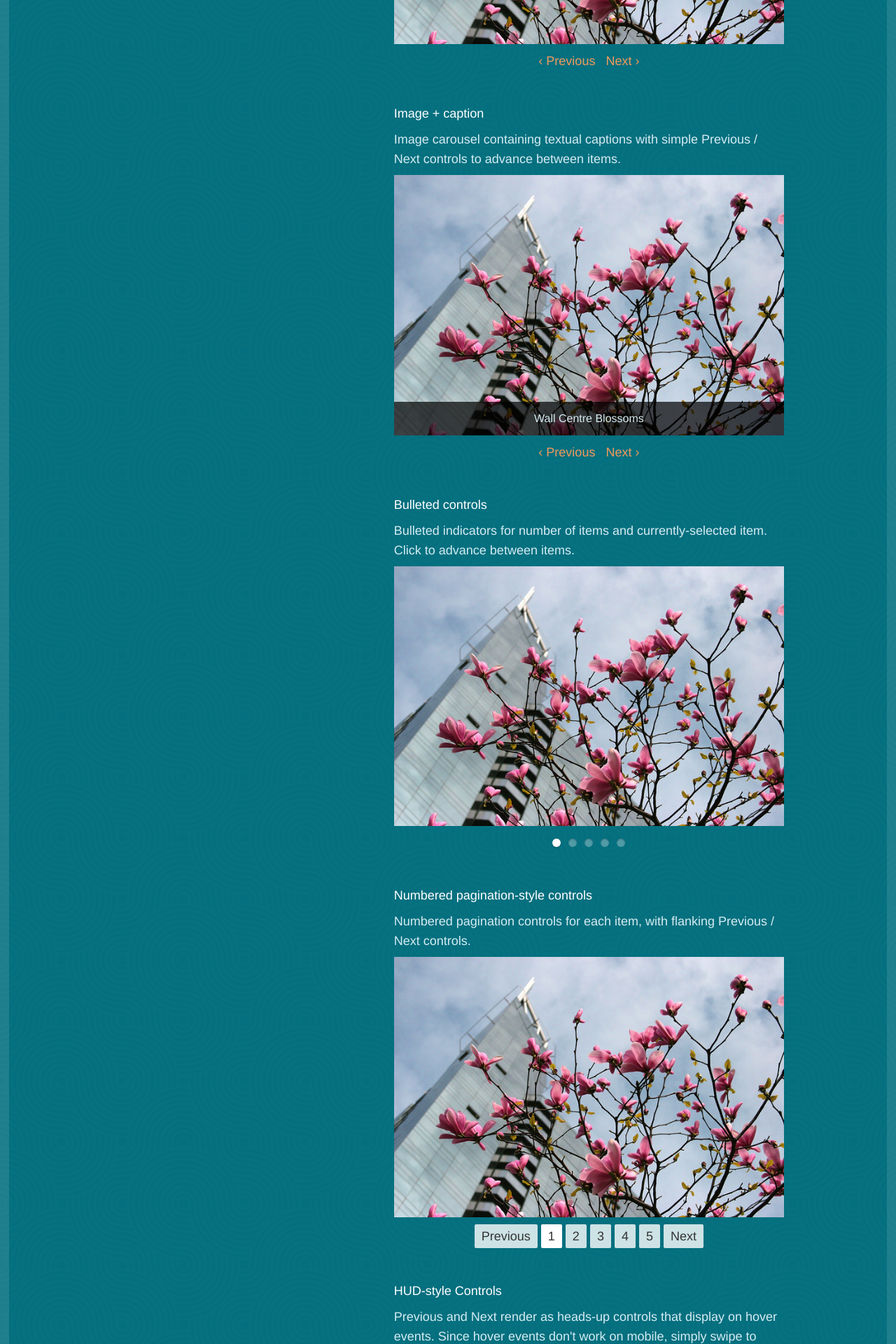
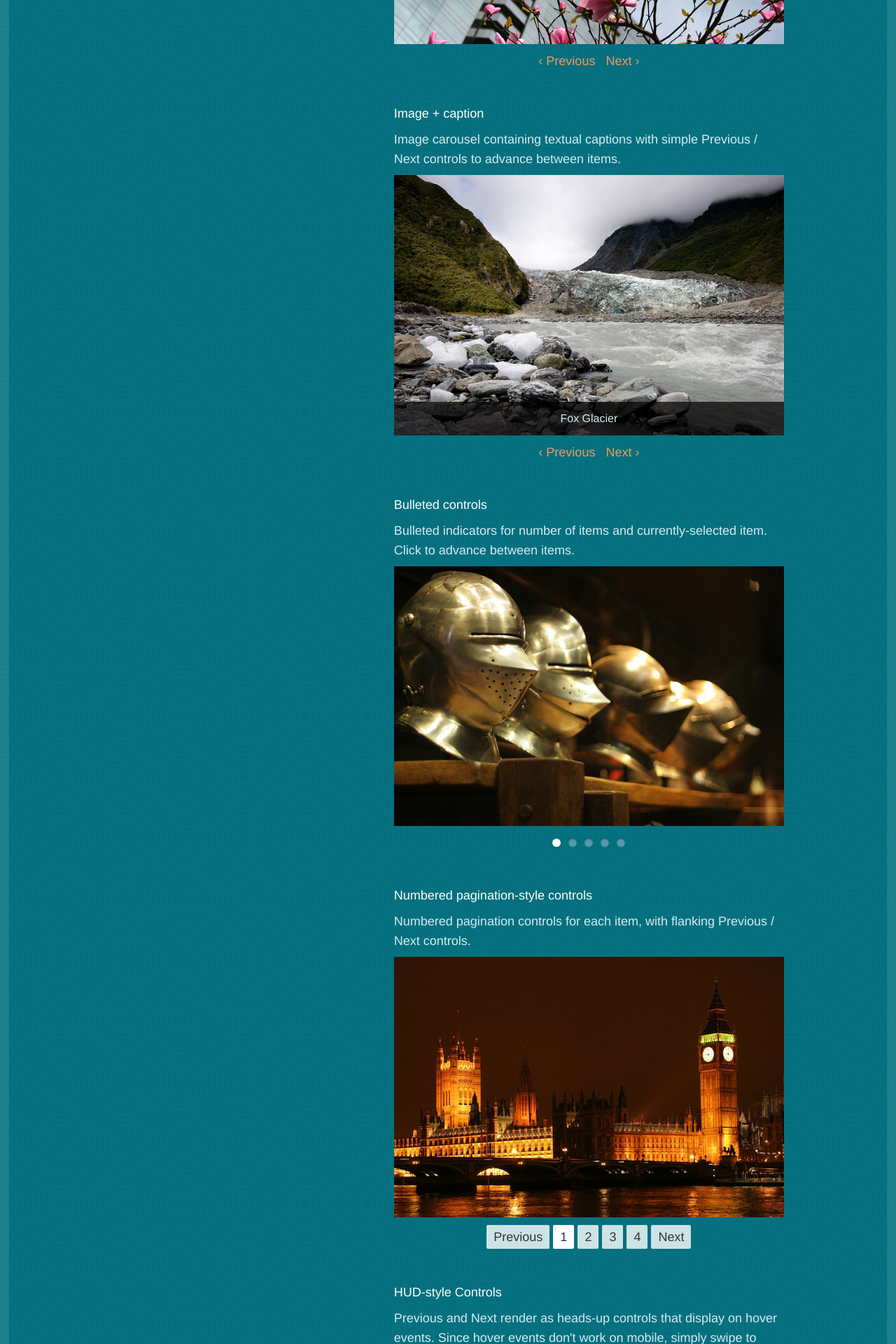
Before and after one commit to mobify/mobifyjs, a Jekyll site: the page built from www/modules/carousel-examples.html, in a window 1280 px wide. Shown: the part 636-2556 px from the top of the page at 70% size. Built offline with Jekyll 4.4.1, drawn with Linux system fonts in a browser that asks for light colours.

Commit message:
Fixing caption layout bug, re-sorting default images on page load

```diff
--- a/www/modules/carousel-examples.html
+++ b/www/modules/carousel-examples.html
@@ -60,15 +60,15 @@ title: Mobify.js Carousel Examples
   <div class="m-carousel-inner">
     <div class="m-item">
       <p class="caption">
+        Fox Glacier
+      </p>
+      <img src="{{ site.baseurl }}/static/examples/img/glacier.jpg">
+    </div>
+    <div class="m-item">
+      <p class="caption">
         Wall Centre Blossoms
       </p>
       <img src="{{ site.baseurl }}/static/examples/img/blossoms.jpg">
-    </div>
-    <div class="m-item">
-      <p class="caption">
-        Fox Glacier
-      </p>
-      <img src="{{ site.baseurl }}/static/examples/img/glacier.jpg">
     </div>
     <div class="m-item">
       <p class="caption">
@@ -104,13 +104,13 @@ title: Mobify.js Carousel Examples
   <!-- Carousel items -->
   <div class="m-carousel-inner">
     <div class="m-item">
+        <img src="{{ site.baseurl }}/static/examples/img/helmets.jpg">
+    </div>
+    <div class="m-item">
         <img src="{{ site.baseurl }}/static/examples/img/blossoms.jpg">
     </div>
     <div class="m-item">
         <img src="{{ site.baseurl }}/static/examples/img/glacier.jpg">
-    </div>
-    <div class="m-item">
-        <img src="{{ site.baseurl }}/static/examples/img/helmets.jpg">
     </div>
     <div class="m-item">
         <img src="{{ site.baseurl }}/static/examples/img/parliament.jpg">
@@ -136,6 +136,9 @@ title: Mobify.js Carousel Examples
   <!-- Carousel items -->
   <div class="m-carousel-inner">
     <div class="m-item">
+        <img src="{{ site.baseurl }}/static/examples/img/parliament.jpg">
+    </div>
+    <div class="m-item">
         <img src="{{ site.baseurl }}/static/examples/img/blossoms.jpg">
     </div>
     <div class="m-item">
@@ -143,9 +146,6 @@ title: Mobify.js Carousel Examples
     </div>
     <div class="m-item">
         <img src="{{ site.baseurl }}/static/examples/img/helmets.jpg">
-    </div>
-    <div class="m-item">
-        <img src="{{ site.baseurl }}/static/examples/img/parliament.jpg">
     </div>
     <div class="m-item">
         <img src="{{ site.baseurl }}/static/examples/img/pods.jpg">
@@ -158,7 +158,6 @@ title: Mobify.js Carousel Examples
     <a class="carousel-control right" href="#myCarousel" data-slide="2">2</a>
     <a class="carousel-control right" href="#myCarousel" data-slide="3">3</a>
     <a class="carousel-control right" href="#myCarousel" data-slide="4">4</a>
-    <a class="carousel-control right" href="#myCarousel" data-slide="5">5</a>
     <a class="carousel-control right" href="#myCarousel" data-slide="next">Next</a>
   </div>
 </div>
@@ -170,6 +169,9 @@ title: Mobify.js Carousel Examples
   <!-- Carousel items -->
   <div class="m-carousel-inner">
     <div class="m-item">
+        <img src="{{ site.baseurl }}/static/examples/img/pods.jpg">
+    </div>
+    <div class="m-item">
         <img src="{{ site.baseurl }}/static/examples/img/blossoms.jpg">
     </div>
     <div class="m-item">
@@ -180,9 +182,6 @@ title: Mobify.js Carousel Examples
     </div>
     <div class="m-item">
         <img src="{{ site.baseurl }}/static/examples/img/parliament.jpg">
-    </div>
-    <div class="m-item">
-        <img src="{{ site.baseurl }}/static/examples/img/pods.jpg">
     </div>
   </div>
   <!-- Carousel controls -->
--- a/www/static/examples/css/carousel-controls.css
+++ b/www/static/examples/css/carousel-controls.css
@@ -24,6 +24,8 @@
     overflow: hidden;
     display: inline-block;
     padding: 6px;
+    width: 0;
+    height: 0;
     margin: 0 3px;
     color: #333;
     background-color: rgba(255,255,255,0.3);
@@ -59,6 +61,7 @@
     text-decoration: none;
     display: inline-block;
     padding: 3px 10px;
+    margin: 1px 0;
     color: #333;
     background-color: rgba(255,255,255,0.8);
     -webkit-transition: background-color 0.1s ease-in;
@@ -143,12 +146,15 @@
 /* captions */
 .caption {
   margin: 0;
-  padding: 10px 5%;
-  width: 90%;
+  padding: 10px;
+  width: 100%;
   height: auto;
   background: rgba(0,0,0,0.7);
   text-align: center;
   bottom: 0;
   position: absolute;
   z-index: 9;
+  -webkit-box-sizing: border-box;
+  -moz-box-sizing: border-box;
+  box-sizing: border-box;
 }
```
